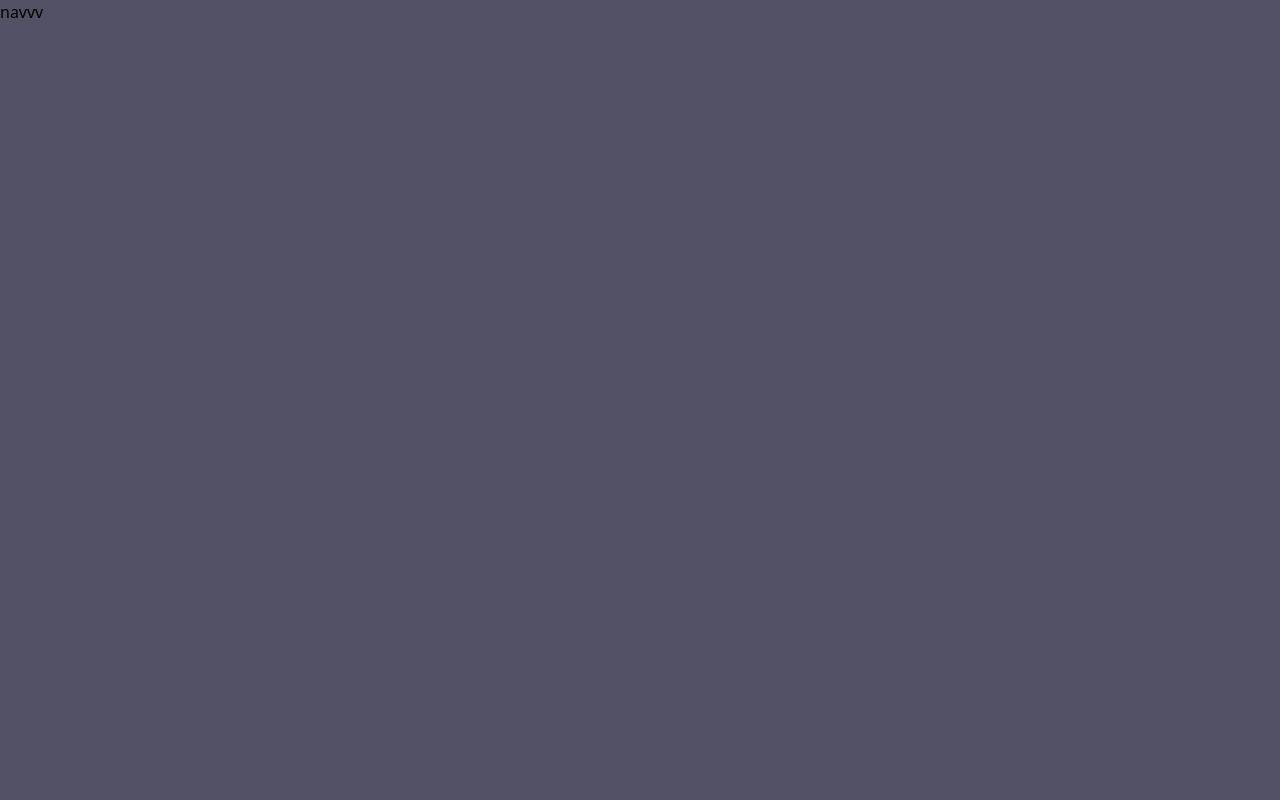
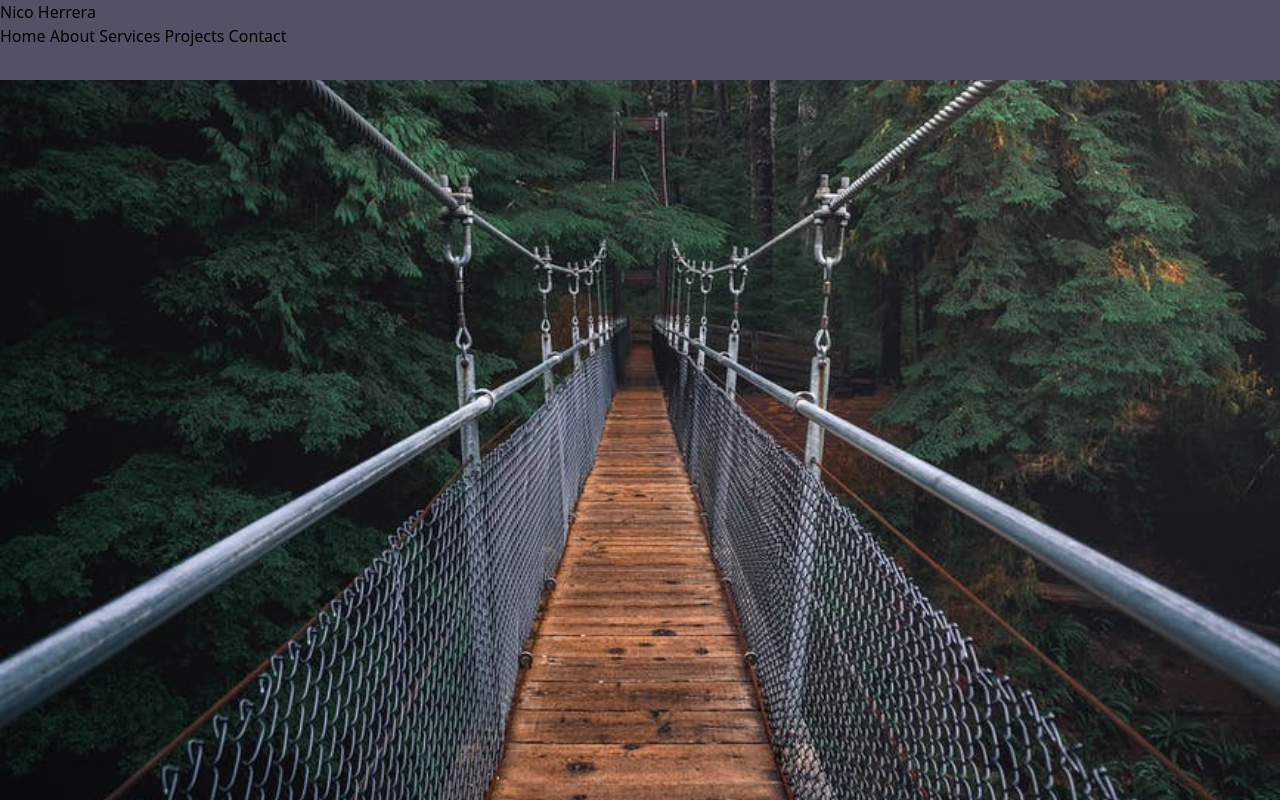
Before and after one commit to nico-herrera/svelte-personal-site, a Svelte app: page / in a window 1280 px wide. Built offline with nearby package versions, Linux system fonts and the light colour scheme.

Commit message:
nav and hero in progress

```diff
--- a/src/App.svelte
+++ b/src/App.svelte
@@ -1,19 +1,15 @@
 <script>
+  import Hero from "./components/Hero.svelte";
   import Nav from "./components/Nav.svelte";
-  import Footer from "./components/Footer.svelte";
 </script>
 
-<main>
+<main class="relative">
   <Nav />
-  <!-- <Footer /> -->
+  <Hero />
 </main>
 
 <style global>
   @tailwind base;
   @tailwind components;
   @tailwind utilities;
-
-  body {
-    background-color: #525266;
-  }
 </style>
--- /dev/null
+++ b/src/components/Hero.svelte
@@ -0,0 +1,12 @@
+<script>
+</script>
+
+<section
+  style="background-image: url(images/bridge.jpeg)"
+  class="h-screen bg-nature w-full bg-no-repeat bg-cover bg-center"
+>
+  hero
+</section>
+
+<style>
+</style>
--- a/src/components/Nav.svelte
+++ b/src/components/Nav.svelte
@@ -1 +1,18 @@
-<article class="container bg-primary">navvv</article>
+<article class="h-20 fixed bg-primary w-full">
+  <nav class="flex-1">
+    <div>
+      <h1>Nico Herrera</h1>
+      <div>
+        <div>
+          <div>
+            <a href="http://">Home</a>
+            <a href="http://">About</a>
+            <a href="http://">Services</a>
+            <a href="http://">Projects</a>
+            <a href="http://">Contact</a>
+          </div>
+        </div>
+      </div>
+    </div>
+  </nav>
+</article>
--- a/tailwind.config.js
+++ b/tailwind.config.js
@@ -27,15 +27,12 @@ module.exports = {
       '2xl': '1536px',
       // => @media (min-width: 1536px) { ... }
     },
-    container: {
-      center: true
-    },
     extend: {
       colors: {
         primary: '#525266',
         secondary: '#a92121',
         accent: '#ccab25',
-      }
+      },
     },
   },
   variants: {
```
Also changed, not shown: public/images/bridge.jpeg (added).
